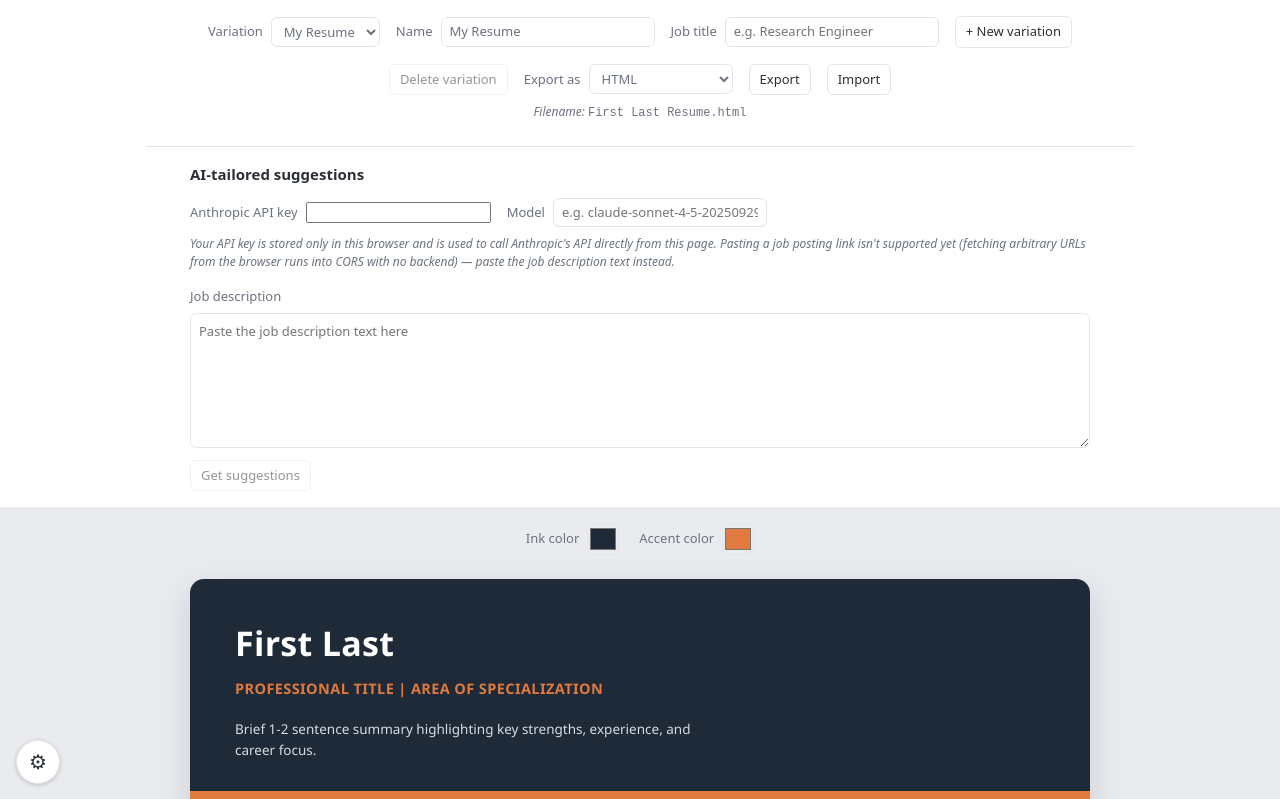
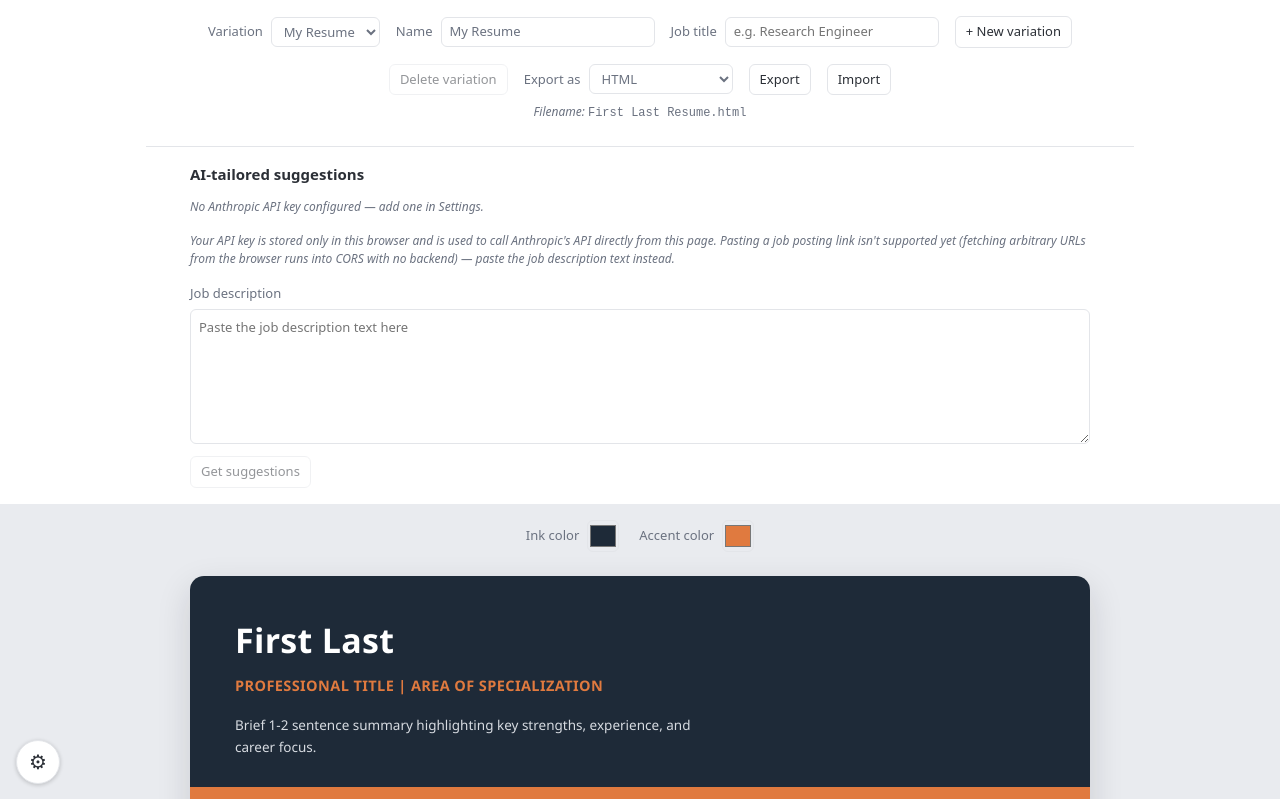
Before and after one commit to EthanOwens/reforge, a React (Vite) app: page / in a window 1280 px wide. Shown: the top 799 px of the page. Built offline with nearby package versions, Linux system fonts and the light colour scheme.

Commit message:
Setup AI-API key section to sit in the settings menu

```diff
--- a/src/App.tsx
+++ b/src/App.tsx
@@ -22,7 +22,7 @@ function App() {
 
   return (
     <div className="app">
-      <ActiveScreen />
+      <ActiveScreen appSettings={settings} onAppSettingsChange={setSettings} />
 
       <button
         type="button"
--- a/src/settings/SettingsModal.tsx
+++ b/src/settings/SettingsModal.tsx
@@ -47,6 +47,7 @@ function SettingsModal({ settings, onChange, onClose }: SettingsModalProps) {
       provider,
       label: `${provider} — API Key`,
       apiKey: trimmed,
+      model: '',
       accumulatedCostUsd: null,
       accumulatedTokens: { input: 0, output: 0 },
     }
--- a/src/settings/settingsStore.ts
+++ b/src/settings/settingsStore.ts
@@ -13,6 +13,7 @@ export interface ApiKeyEntry {
   provider: string // e.g. "Anthropic", "OpenAI", "Unknown"
   label: string // e.g. "Anthropic — API Key"
   apiKey: string
+  model: string // model id used for generation with this key, e.g. "claude-sonnet-4-5-20250929"
   accumulatedCostUsd: number | null // null = "cost unknown" (unpriced usage occurred)
   accumulatedTokens: { input: number; output: number }
 }
@@ -34,6 +35,7 @@ function isApiKeyEntry(value: unknown): value is ApiKeyEntry {
     typeof candidate.provider === 'string' &&
     typeof candidate.label === 'string' &&
     typeof candidate.apiKey === 'string' &&
+    typeof candidate.model === 'string' &&
     (candidate.accumulatedCostUsd === null || typeof candidate.accumulatedCostUsd === 'number') &&
     typeof candidate.accumulatedTokens === 'object' &&
     candidate.accumulatedTokens !== null &&
@@ -50,12 +52,30 @@ function isAppSettings(value: unknown): value is AppSettings {
   return candidate.apiKeys.every(isApiKeyEntry)
 }
 
+// Backfills `model` on API key entries persisted before that field existed,
+// so upgrading the schema doesn't wipe out a user's existing settings. Only
+// touches the one known-missing field; everything else still goes through
+// the full structural check below.
+function withModelBackfill(value: unknown): unknown {
+  if (!value || typeof value !== 'object') return value
+  const candidate = value as Partial<AppSettings>
+  if (!Array.isArray(candidate.apiKeys)) return value
+  return {
+    ...candidate,
+    apiKeys: candidate.apiKeys.map((entry) =>
+      entry && typeof entry === 'object' && typeof (entry as ApiKeyEntry).model !== 'string'
+        ? { ...entry, model: '' }
+        : entry,
+    ),
+  }
+}
+
 export function loadAppSettings(): AppSettings {
   try {
     const raw = localStorage.getItem(STORAGE_KEY)
     if (!raw) return defaultAppSettings()
 
-    const parsed: unknown = JSON.parse(raw)
+    const parsed: unknown = withModelBackfill(JSON.parse(raw))
     if (!isAppSettings(parsed)) return defaultAppSettings()
 
     return parsed
--- a/src/tools/resume/ResumeTool.tsx
+++ b/src/tools/resume/ResumeTool.tsx
@@ -1,4 +1,4 @@
-import { useEffect, useRef, useState } from 'react'
+import { useRef, useState } from 'react'
 import ResumePreview from './ResumePreview'
 import { downloadBlob, downloadTextFile } from './download'
 import { buildResumeFilename, buildVariationLabel } from './filename'
@@ -12,10 +12,11 @@ import { newId } from './id'
 import type { Resume } from './types'
 import { loadVariationsState, saveVariationsState } from './variationsStorage'
 import type { VariationsState } from './variationsStorage'
-import { loadAiSettings, saveAiSettings } from './aiSettings'
-import type { AiSettings } from './aiSettings'
 import { applySuggestions, generateResumeSuggestions } from './aiTailor'
 import type { ResumeSuggestion } from './aiTailor'
+import { estimateCostUsd } from '../../settings/pricing'
+import { saveAppSettings } from '../../settings/settingsStore'
+import type { AppSettings } from '../../settings/settingsStore'
 import './ResumeTool.css'
 
 type ExportFormat = 'html' | 'txt' | 'md' | 'pdf' | 'docx'
@@ -61,7 +62,12 @@ function findParentTitle(resume: Resume, parentType: 'skill' | 'job', parentId:
   return resume.experience.find((job) => job.id === parentId)?.title ?? null
 }
 
-function ResumeTool() {
+interface ResumeToolProps {
+  appSettings: AppSettings
+  onAppSettingsChange: (next: AppSettings) => void
+}
+
+function ResumeTool({ appSettings, onAppSettingsChange }: ResumeToolProps) {
   const [state, setState] = useState<VariationsState>(() => loadVariationsState())
   const [saveError, setSaveError] = useState(false)
   const [exportFormat, setExportFormat] = useState<ExportFormat>('html')
@@ -69,16 +75,28 @@ function ResumeTool() {
   const [importError, setImportError] = useState<string | null>(null)
   const importInputRef = useRef<HTMLInputElement>(null)
 
-  const [aiSettings, setAiSettings] = useState<AiSettings>(() => loadAiSettings())
   const [jobDescription, setJobDescription] = useState('')
   const [suggestions, setSuggestions] = useState<ResumeSuggestion[]>([])
   const [acceptedSuggestionIds, setAcceptedSuggestionIds] = useState<Set<string>>(new Set())
   const [suggestionsLoading, setSuggestionsLoading] = useState(false)
   const [suggestionsError, setSuggestionsError] = useState<string | null>(null)
 
-  useEffect(() => {
-    saveAiSettings(aiSettings)
-  }, [aiSettings])
+  const anthropicKey = appSettings.apiKeys.find((entry) => entry.provider === 'Anthropic')
+
+  const updateAppSettings = (next: AppSettings) => {
+    onAppSettingsChange(next)
+    saveAppSettings(next)
+  }
+
+  const handleModelChange = (model: string) => {
+    if (!anthropicKey) return
+    updateAppSettings({
+      ...appSettings,
+      apiKeys: appSettings.apiKeys.map((entry) =>
+        entry.id === anthropicKey.id ? { ...entry, model } : entry,
+      ),
+    })
+  }
 
   const updateState = (next: VariationsState) => {
     setState(next)
@@ -218,17 +236,40 @@ function ResumeTool() {
   }
 
   const handleGetSuggestions = async () => {
+    if (!anthropicKey) return
     setSuggestionsError(null)
     setSuggestionsLoading(true)
     try {
-      const results = await generateResumeSuggestions(
+      const { suggestions: results, usage } = await generateResumeSuggestions(
         activeVariation.resume,
         activeVariation.jobTitle,
         jobDescription,
-        aiSettings,
+        { apiKey: anthropicKey.apiKey, model: anthropicKey.model },
       )
       setSuggestions(results)
       setAcceptedSuggestionIds(new Set())
+
+      if (usage) {
+        const additionalCost = estimateCostUsd(anthropicKey.model, usage.inputTokens, usage.outputTokens)
+        const previousCost = anthropicKey.accumulatedCostUsd
+        const nextCost =
+          previousCost === null || additionalCost === null ? null : previousCost + additionalCost
+        updateAppSettings({
+          ...appSettings,
+          apiKeys: appSettings.apiKeys.map((entry) =>
+            entry.id === anthropicKey.id
+              ? {
+                  ...entry,
+                  accumulatedCostUsd: nextCost,
+                  accumulatedTokens: {
+                    input: entry.accumulatedTokens.input + usage.inputTokens,
+                    output: entry.accumulatedTokens.output + usage.outputTokens,
+                  },
+                }
+              : entry,
+          ),
+        })
+      }
     } catch (error) {
       console.error('Failed to generate AI suggestions', error)
       setSuggestionsError(
@@ -275,7 +316,10 @@ function ResumeTool() {
   }
 
   const canGetSuggestions =
-    aiSettings.apiKey.trim() !== '' && aiSettings.model.trim() !== '' && jobDescription.trim() !== ''
+    anthropicKey !== undefined &&
+    anthropicKey.apiKey.trim() !== '' &&
+    anthropicKey.model.trim() !== '' &&
+    jobDescription.trim() !== ''
 
   return (
     <div className="resume-tool">
@@ -437,28 +481,24 @@ function ResumeTool() {
       <div className="ai-tailor-panel">
         <h2 className="ai-tailor-heading">AI-tailored suggestions</h2>
 
+        {anthropicKey ? (
           <div className="ai-tailor-settings">
-          <label className="variation-control">
-            Anthropic API key
-            <input
-              type="password"
-              value={aiSettings.apiKey}
-              onChange={(event) => setAiSettings({ ...aiSettings, apiKey: event.target.value })}
-              aria-label="Anthropic API key"
-              autoComplete="off"
-            />
-          </label>
             <label className="variation-control">
               Model
               <input
                 type="text"
-              value={aiSettings.model}
-              onChange={(event) => setAiSettings({ ...aiSettings, model: event.target.value })}
+                value={anthropicKey.model}
+                onChange={(event) => handleModelChange(event.target.value)}
                 aria-label="Anthropic model id"
                 placeholder="e.g. claude-sonnet-4-5-20250929"
               />
             </label>
           </div>
+        ) : (
+          <p className="ai-tailor-note" role="alert">
+            No Anthropic API key configured — add one in Settings.
+          </p>
+        )}
         <p className="ai-tailor-note">
           Your API key is stored only in this browser and is used to call Anthropic&apos;s API
           directly from this page. Pasting a job posting link isn&apos;t supported yet
--- a/src/tools/resume/aiSettings.ts
+++ /dev/null
@@ -1,41 +0,0 @@
-// Persistence for the AI-tailoring settings (API key + model id) used by
-// aiTailor.ts. Backed by localStorage, wrapped in try/catch like
-// variationsStorage.ts — storage errors should never crash the app, just
-// degrade to an empty/default settings object.
-
-const STORAGE_KEY = 'reforge.resume.aiSettings.v1'
-
-export interface AiSettings {
-  apiKey: string
-  model: string
-}
-
-function defaultSettings(): AiSettings {
-  return { apiKey: '', model: '' }
-}
-
-function isAiSettings(value: unknown): value is AiSettings {
-  if (!value || typeof value !== 'object') return false
-  const candidate = value as Partial<AiSettings>
-  return typeof candidate.apiKey === 'string' && typeof candidate.model === 'string'
-}
-
-export function loadAiSettings(): AiSettings {
-  try {
-    const raw = localStorage.getItem(STORAGE_KEY)
-    if (!raw) return defaultSettings()
-
-    const parsed: unknown = JSON.parse(raw)
-    return isAiSettings(parsed) ? parsed : defaultSettings()
-  } catch {
-    return defaultSettings()
-  }
-}
-
-export function saveAiSettings(settings: AiSettings): void {
-  try {
-    localStorage.setItem(STORAGE_KEY, JSON.stringify(settings))
-  } catch {
-    // Non-fatal: the settings just won't persist across reloads.
-  }
-}
```
Also changed, not shown: src/tools/resume/aiTailor.ts (+26 -7 lines), 1 other file (tests, documents, lock files or other folders). Lines whose indentation alone changed are shown as unchanged.
